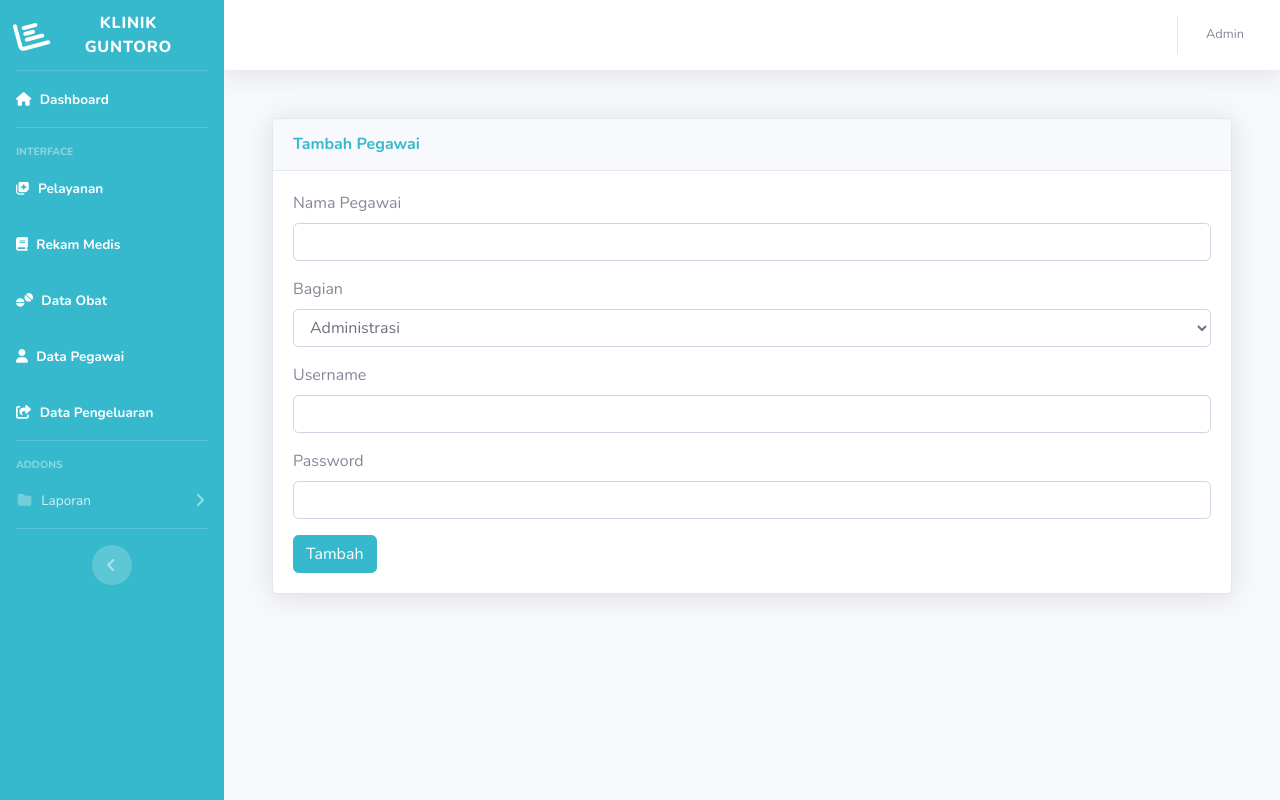
After one commit to adewardani1/klinik, a CodeIgniter 4 app: template app/Views/pages/pegawai/add.php in a window 1280 px wide. The commit adds this page. Run offline with PHP 8.4 and a stand-in for CodeIgniter, Linux system fonts and the light colour scheme; the template is opened without the code that fills it, so the values that code supplies are empty; some libraries are stand-ins or nearby versions.

Commit message:
update 10/09/2023

```diff
--- a/app/Controllers/Pegawai.php
+++ b/app/Controllers/Pegawai.php
@@ -36,7 +36,7 @@ class Pegawai extends BaseController
         return view('pages/pegawai/view', $data);
     }
 
-    public function add()
+    public function tambah()
     {
         $data = [
             'title' => "Dashboard",
@@ -44,6 +44,7 @@ class Pegawai extends BaseController
 
         return view('pages/pegawai/add', $data);
     }
+
 
     public function edit_admin($id)
     {
@@ -65,7 +66,6 @@ class Pegawai extends BaseController
         return view('/pages/riwayat/index', $data);
     }
 
-
     public function hapus_pemeriksa($id)
     {
         $this->pemeriksaModel->where('id', $id)->delete();
--- /dev/null
+++ b/app/Views/pages/pegawai/add.php
@@ -0,0 +1,44 @@
+<?= $this->extend('layout/template'); ?>
+<?= $this->section('content'); ?>
+
+<!-- Begin Page Content -->
+<div class="container-fluid">
+    <div class="card shadow mb-4">
+        <!-- Card Header - Dropdown -->
+        <div class="card-header py-3 d-flex flex-row align-items-center justify-content-between">
+            <h6 class="m-0 font-weight-bold text-info">Tambah Pegawai</h6>
+        </div>
+        <!-- Card Body -->
+        <div class="card-body">
+            <!-- <div class="d-flex justify-content-start">
+                <a href="export_kas.php" class="d-none d-sm-inline-block btn btn-sm btn-dark shadow-sm mt-1"><i class="fas fa-download fa-sm text-white-50"></i> Buat Laporan</a>
+            </div> -->
+            <div class="table-responsive service">
+                <form method="POST" action="<?= base_url(); ?>Obat/proses_tambah">
+                    <div class="mb-3">
+                        <label for="exampleInputEmail1" class="form-label">Nama Pegawai</label>
+                        <input type="text" name="nama_obat" class="form-control" id="nama_obat">
+                    </div>
+                    <div class="mb-3">
+                        <label for="bagian" class="form-label">Bagian</label>
+                        <select class="form-control" id="jenis_pasien">
+                            <option value="admin">Administrasi</option>
+                            <option value="pemeriksa">Pemeriksa</option>
+                        </select>
+                    </div>
+                    <div class="mb-3">
+                        <label for="exampleInputEmail1" class="form-label">Username</label>
+                        <input type="text" name="username" class="form-control" id="username">
+                    </div>
+                    <div class="mb-3">
+                        <label for="exampleInputEmail1" class="form-label">Password</label>
+                        <input type="text" name="password" class="form-control" id="password">
+                    </div>
+                    <button type="submit" class="btn btn-info">Tambah</button>
+                </form>
+            </div>
+        </div>
+    </div>
+</div>
+
+<?= $this->endSection('content'); ?>
```
Also changed, not shown: app/Views/pages/pegawai/view.php (+3 -8 lines).
